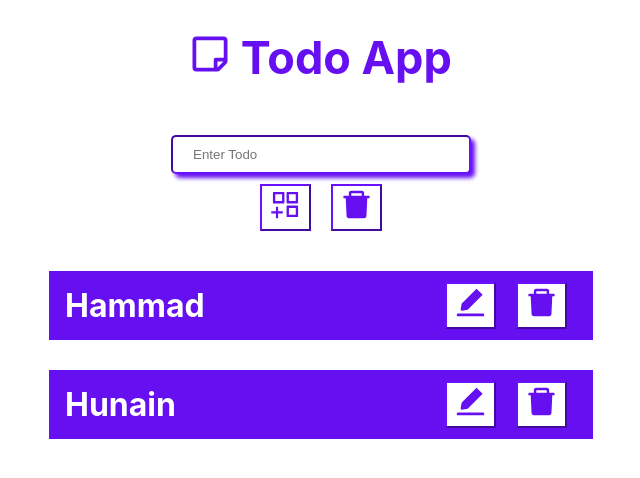
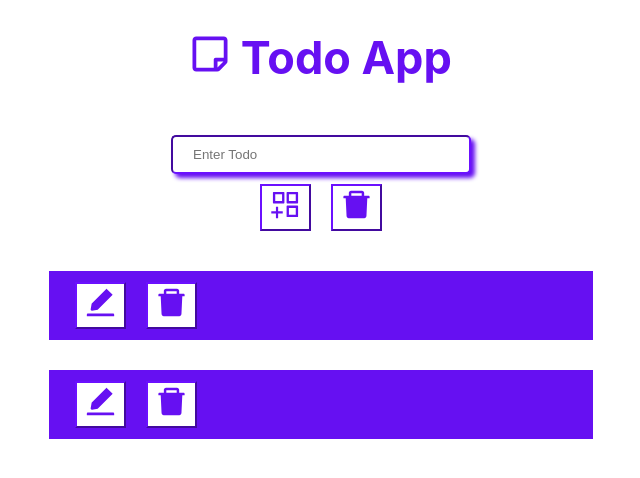
Before and after one commit to Muhammad-Hunain/todo_with_design, a React (Create React App) app: page / in a window 1280 px wide. Shown: the top 478 px of the page, without its empty margins (319-959 px from the left). Built offline with nearby package versions, Linux system fonts and the light colour scheme.

Commit message:
Update App.js
Predefine name deleted

```diff
--- a/src/App.js
+++ b/src/App.js
@@ -17,11 +17,8 @@ import {FaRegStickyNote} from "react-icons/fa";
     this.state={
         todo:[
             {
-                name:"Hammad",status:1
-
             }
             ,{
-                name:"Hunain" , status:1,
             }
 
         ],
```
